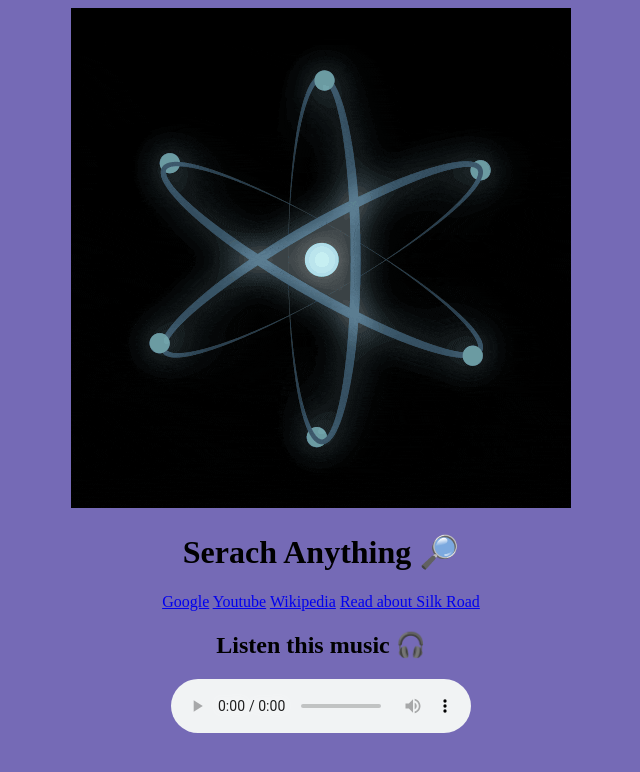
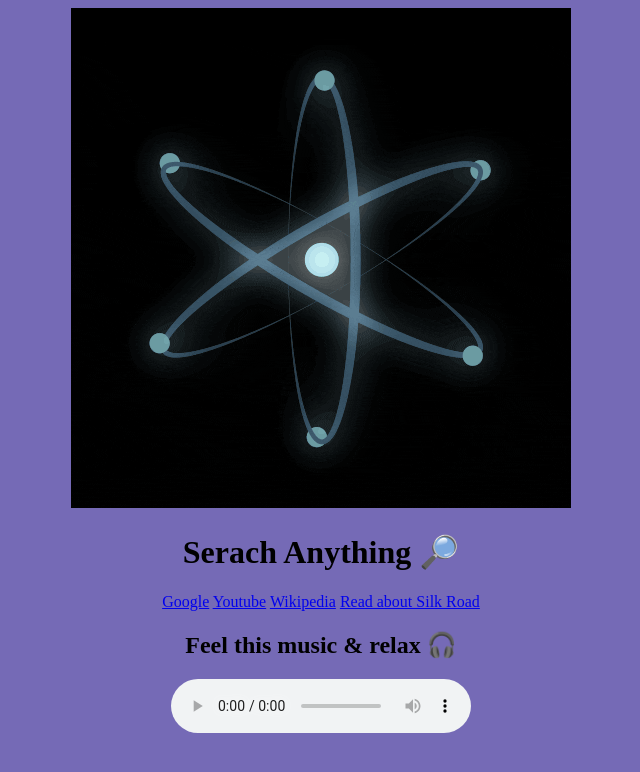
Before and after one commit to developersudipta08/My-First-Webpage, a plain HTML site: page index.html in a window 1280 px wide. Shown: the whole page, without its empty margins (319-959 px from the left). Drawn offline with Linux system fonts and the light colour scheme.

Commit message:
Update index.html

```diff
--- a/index.html
+++ b/index.html
@@ -12,7 +12,7 @@
  <a href="https://www.youtube.com/">Youtube</a>
  <a href="https://www.wikipedia.org/">Wikipedia</a>
  <a href="https://en.wikipedia.org/wiki/Silk_Road">Read about Silk Road</a>
- <h2>Listen this music 🎧</h2>
+ <h2>Feel this music & relax 🎧</h2>
  <audio src="audio1.mp3" controls></audio>
 </body>
 </html>
```
